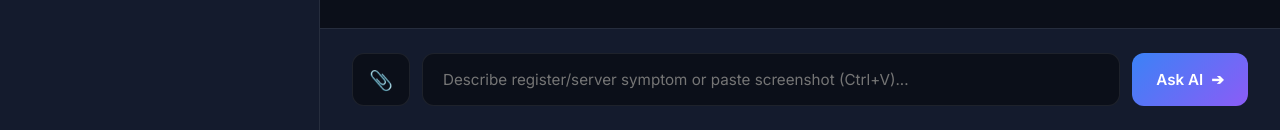
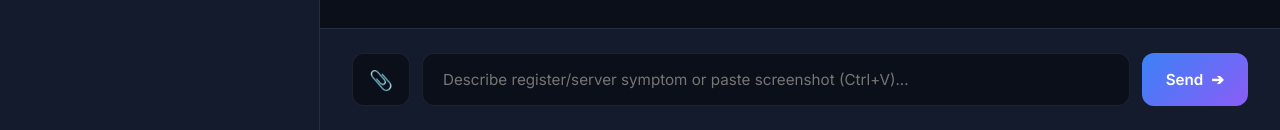
Before and after one commit to adandavid98/AMPMSMS-knowledge-base, a plain HTML site: page static/index.html in a window 1280 px wide. Shown: the part 670-800 px from the top of the page. Drawn offline with Linux system fonts and the light colour scheme; no server answers.

Commit message:
Change button text from 'Ask AI' to 'Send'

```diff
--- a/static/index.html
+++ b/static/index.html
@@ -134,7 +134,7 @@
 
           <input type="text" id="chatInput" class="chat-input" placeholder="Describe register/server symptom or paste screenshot (Ctrl+V)..." autocomplete="off">
           <button type="submit" class="send-btn" id="sendBtn">
-            <span>Ask AI</span>
+            <span>Send</span>
             <span>➔</span>
           </button>
         </form>
```
